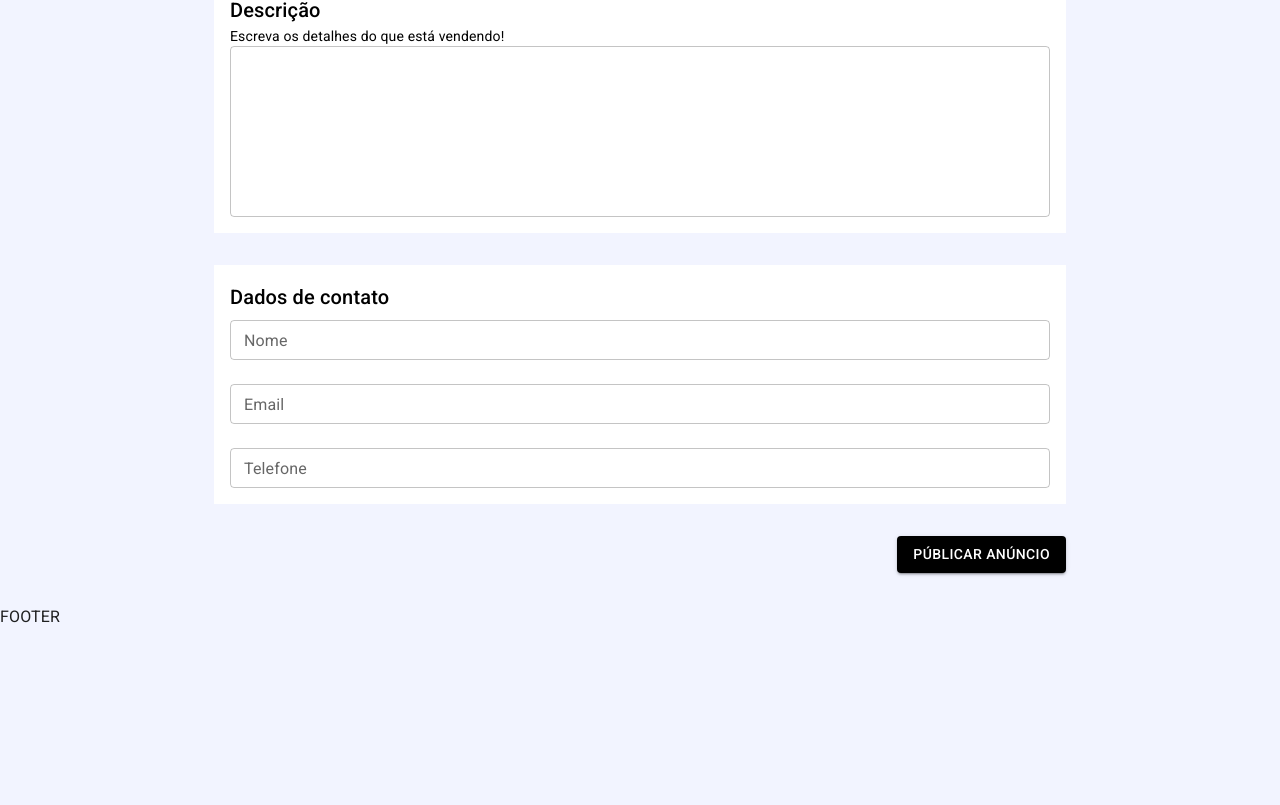
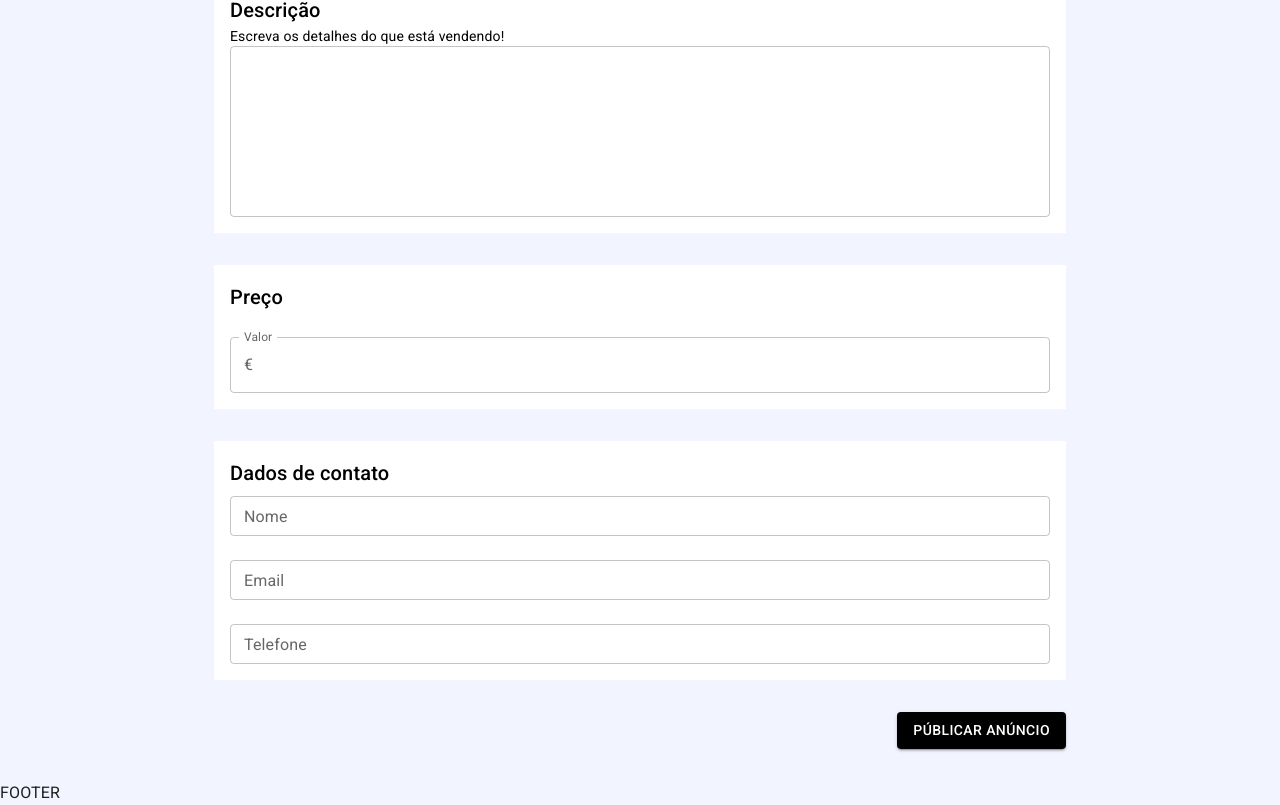
Before and after one commit to Stefanpicciani/Anunx, a Next.js app in the folder anunx/: page /user/publish in a window 1280 px wide. Shown: the part 777-1582 px from the top of the page. Before the commit the page ends 1406 px from the top, so only its background shows below. Built offline with nearby package versions, Linux system fonts and the light colour scheme.

Commit message:
adicionando box de preço

```diff
--- a/anunx/pages/user/publish.js
+++ b/anunx/pages/user/publish.js
@@ -10,7 +10,11 @@ import {
     Select,
     Button,
     MenuItem,
-    IconButton } from "@mui/material";
+    IconButton,
+    FormControl,
+    InputLabel,
+    OutlinedInput,
+    InputAdornment} from "@mui/material";
 import { DeleteForever } from "@mui/icons-material";
 import { useDropzone } from "react-dropzone";
 
@@ -166,6 +170,23 @@ const Publish = () => {
 
             <Container maxWidth="md" className={styles.boxContainer}>
                 <Box className={styles.box}>
+                    <Typography component="h6" variant="h6" align="left" color="primary">
+                       Preço
+                    </Typography>
+                    <br/>
+                    <TextField
+                        fullWidth
+                        label="Valor"
+                        id="outlined-start-adornment"
+                        InputProps={{
+                            startAdornment: <InputAdornment position="start">€</InputAdornment>,
+                        }}
+                        />
+                </Box>
+            </Container>
+
+            <Container maxWidth="md" className={styles.boxContainer}>
+                <Box className={styles.box}>
                     <Typography component="h6" variant="h6" align="left" color="primary" gutterBottom>
                       Dados de contato
                     </Typography>
```
